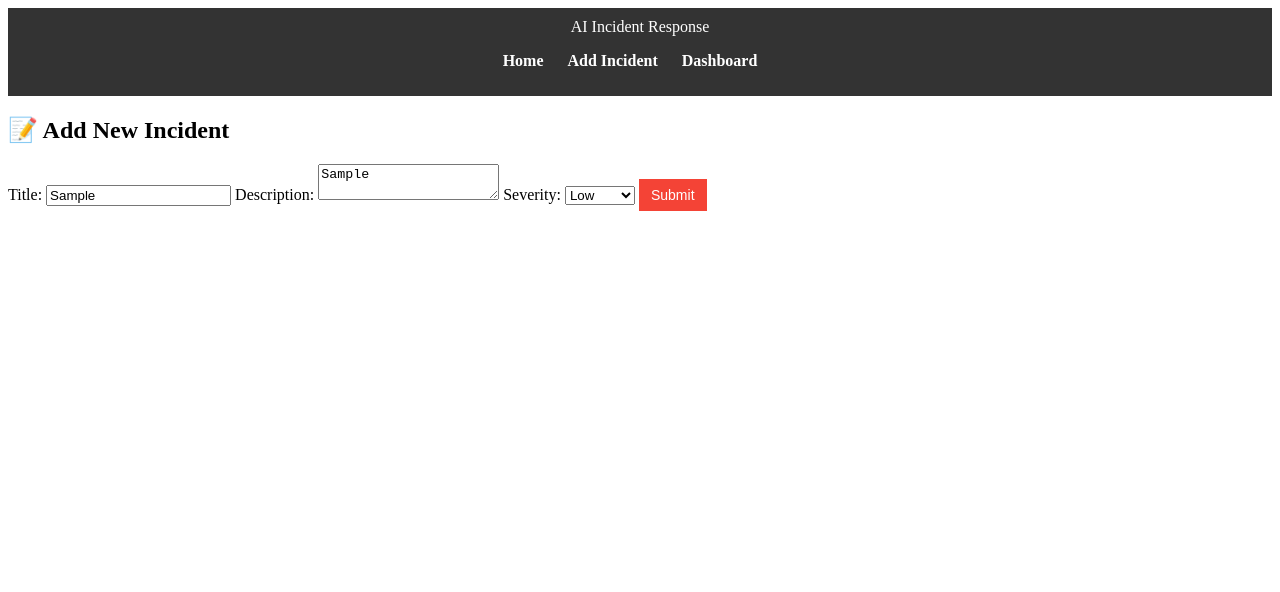
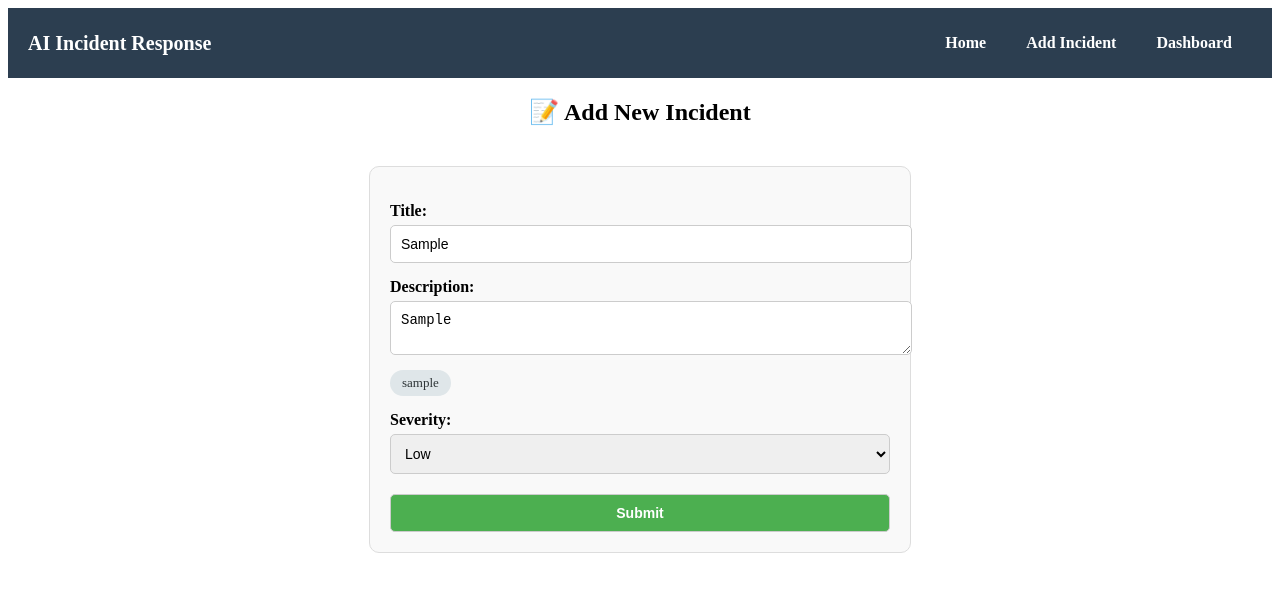
Before and after one commit to 2200031427-THOTARUSHITHASREE/31427aidevops, a website: page public/addincident.html in a window 1280 px wide. Both pictures are taken after typing "Sample", "Sample" into the empty fields and a click on the button "Submit". Drawn offline with Linux system fonts and the light colour scheme; no server answers.

Commit message:
Updated code with latest changes

```diff
--- a/package.json
+++ b/package.json
@@ -17,6 +17,7 @@
     "express": "^5.1.0",
     "mysql": "^2.18.1",
     "mysql2": "^3.14.0",
+    "nodemon": "^3.1.9",
     "openai": "^4.94.0"
   }
 }
--- a/public/addincident.html
+++ b/public/addincident.html
@@ -4,8 +4,98 @@
   <meta charset="UTF-8" />
   <title>Add Incident</title>
   <link rel="stylesheet" href="style.css" />
+  <style>
+    /* Form Layout */
+    form {
+      display: flex;
+      flex-direction: column;
+      max-width: 500px;
+      margin: 40px auto;
+      padding: 20px;
+      border: 1px solid #ddd;
+      border-radius: 10px;
+      background-color: #f9f9f9;
+    }
+
+    label {
+      margin-top: 15px;
+      font-weight: bold;
+    }
+
+    input, textarea, select, button {
+      width: 100%;
+      padding: 10px;
+      margin-top: 5px;
+      border-radius: 5px;
+      border: 1px solid #ccc;
+      font-size: 14px;
+    }
+
+    button {
+      background-color: #4CAF50;
+      color: white;
+      cursor: pointer;
+      font-weight: bold;
+      margin-top: 20px;
+    }
+
+    button:hover {
+      background-color: #45a049;
+    }
+
+    /* Tag Suggestions */
+    .tag-suggestions {
+      margin-top: 10px;
+    }
+
+    .tag {
+      display: inline-block;
+      background-color: #dfe6e9;
+      padding: 5px 12px;
+      border-radius: 20px;
+      margin: 5px 5px 0 0;
+      font-size: 13px;
+      color: #2d3436;
+    }
+
+    /* Navbar */
+    nav {
+      background-color: #2c3e50;
+      color: white;
+      padding: 10px 20px;
+      display: flex;
+      justify-content: space-between;
+      align-items: center;
+    }
+
+    nav .logo {
+      font-size: 20px;
+      font-weight: bold;
+    }
+
+    nav ul {
+      list-style: none;
+      display: flex;
+      gap: 20px;
+    }
+
+    nav ul li a {
+      color: white;
+      text-decoration: none;
+    }
+
+    nav ul li a:hover {
+      text-decoration: underline;
+    }
+
+    main h2 {
+      text-align: center;
+      margin-top: 20px;
+    }
+  </style>
 </head>
 <body>
+
   <nav>
     <div class="logo">AI Incident Response</div>
     <ul>
@@ -24,6 +114,9 @@
       <label for="description">Description:</label>
       <textarea id="description" name="description" required></textarea>
 
+      <!-- NLP Tag Suggestions -->
+      <div class="tag-suggestions" id="tagSuggestions"></div>
+
       <label for="severity">Severity:</label>
       <select id="severity" name="severity" required>
         <option value="Low">Low</option>
@@ -37,6 +130,23 @@
 
   <script>
     const form = document.getElementById('incidentForm');
+    const descriptionInput = document.getElementById('description');
+    const tagBox = document.getElementById('tagSuggestions');
+
+    // Simple NLP keyword extraction
+    function extractKeywords(text) {
+      const stopwords = ["the", "is", "at", "which", "on", "a", "due", "to", "in", "of", "with", "for", "and", "an", "this", "that", "as"];
+      const words = text.toLowerCase().match(/\b\w+\b/g) || [];
+      const keywords = words.filter(word => !stopwords.includes(word));
+      return [...new Set(keywords)].slice(0, 5); // Max 5 unique tags
+    }
+
+    descriptionInput.addEventListener('input', () => {
+      const text = descriptionInput.value;
+      const tags = extractKeywords(text);
+      tagBox.innerHTML = tags.map(tag => `<span class="tag">${tag}</span>`).join('');
+    });
+
     form.addEventListener('submit', async (e) => {
       e.preventDefault();
       const res = await fetch('/api/incidents', {
@@ -52,6 +162,7 @@
       if (res.ok) {
         alert('✅ Incident submitted!');
         form.reset();
+        tagBox.innerHTML = ''; // Clear tags
         window.location.href = 'dashboard.html';
       } else {
         alert('❌ Error: ' + result.error);
```
Also changed, not shown: server.js (+0 -36 lines), 1 other file.
